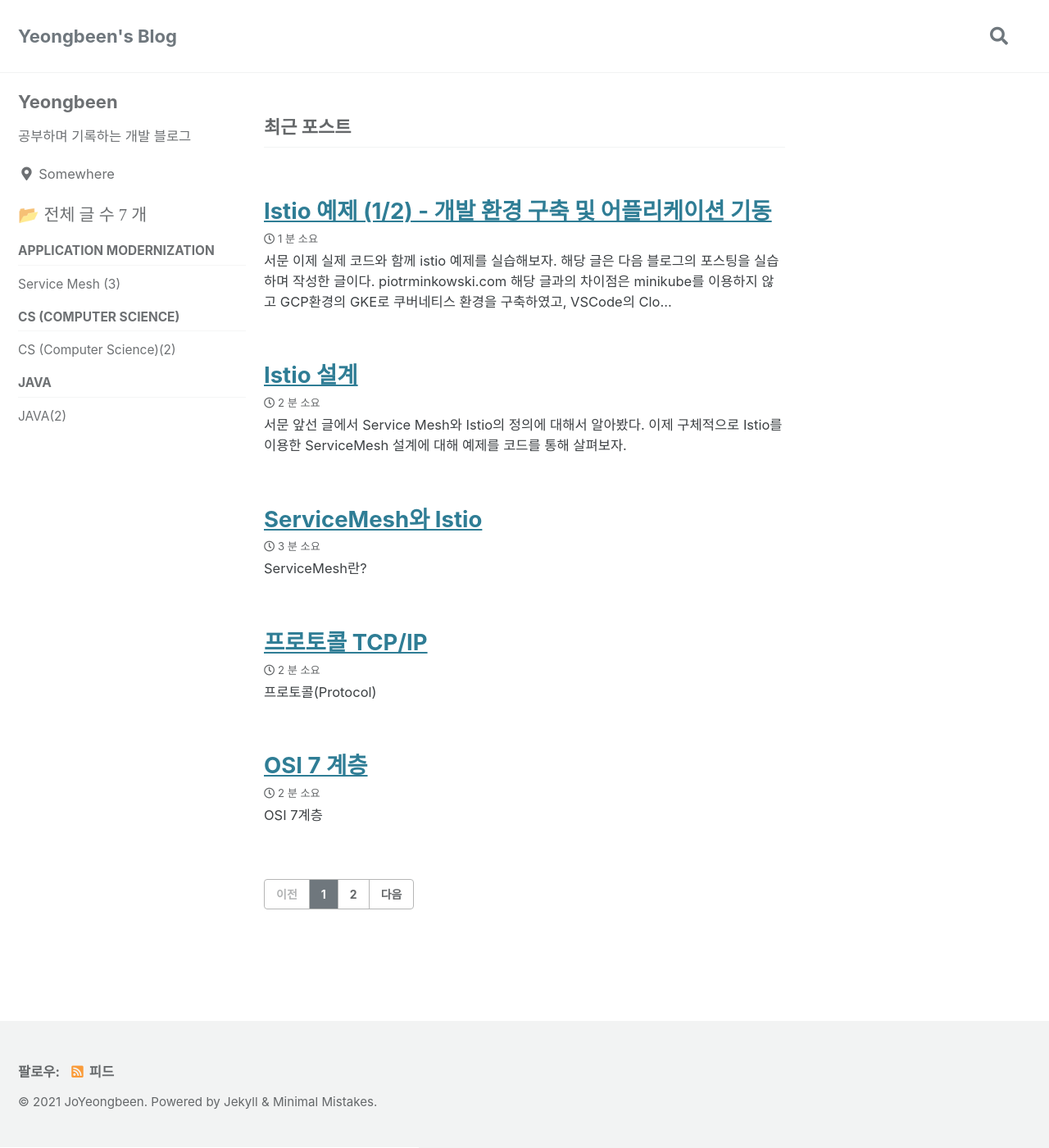
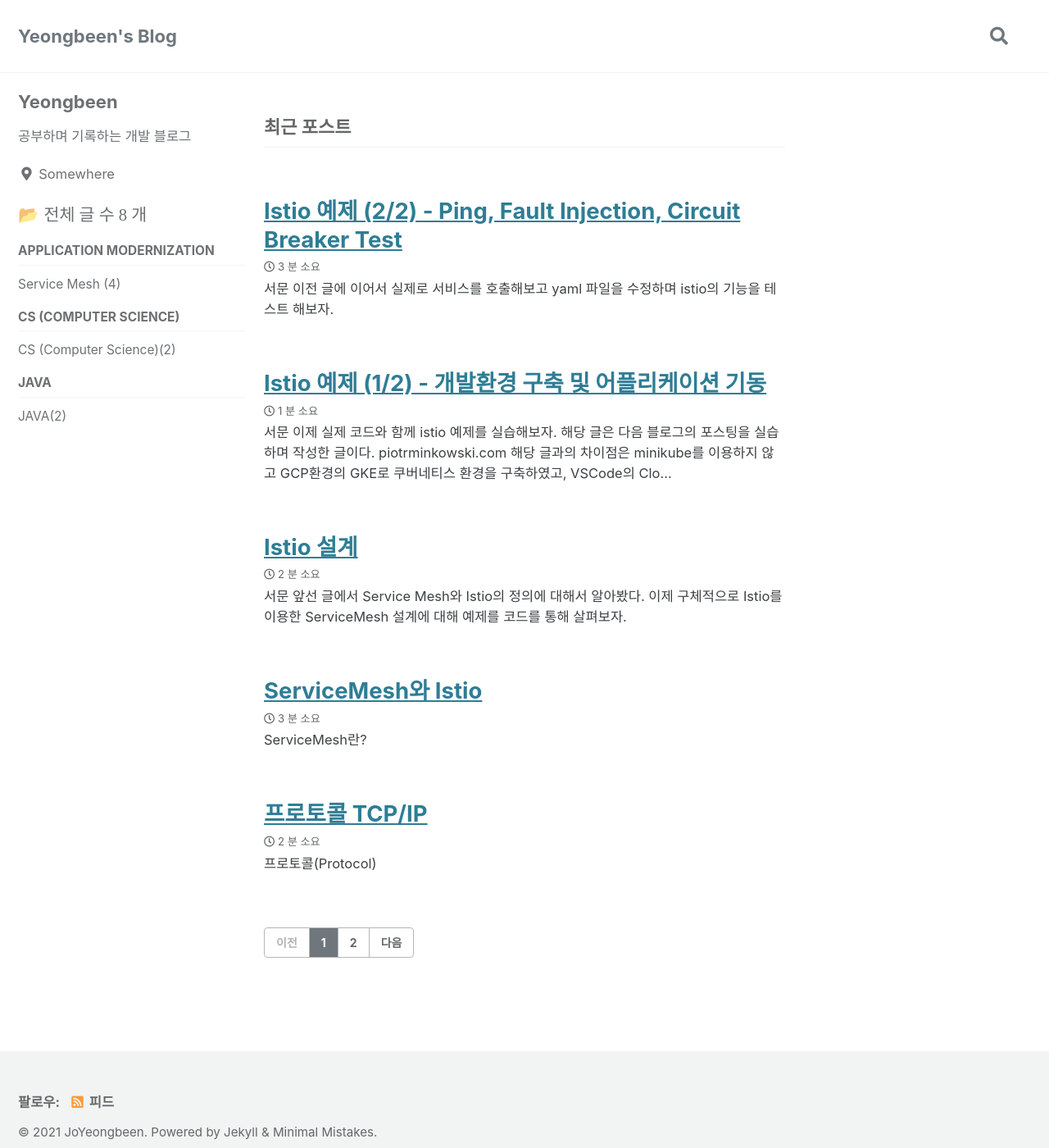
Before and after one commit to JoYeongbeen/joyeongbeen.github.io, a Jekyll site: the page built from index.html, in a window 1280 px wide and 1400 px high. Shown: the whole window at 82% size. Built offline with Jekyll 4.4.1, drawn with Linux system fonts in a browser that asks for light colours; cached includes are drawn as plain includes; the list of posts is cut into pages by our own code; part of the change alters nothing that is shown.

Commit message:
complete service mesh

````diff
--- a/_posts/2021-10-17-istioexample.md
+++ b/_posts/2021-10-17-istioexample.md
@@ -1,7 +1,7 @@
 ---
 layout: posts
-title:  "Istio 예제 (1/2) - 개발 환경 구축 및 어플리케이션 기동"
-date:   2021-10-17 14:00:00 +0900
+title:  "Istio 예제 (1/2) - 개발환경 구축 및 어플리케이션 기동"
+date:   2021-10-17 15:00:00 +0900
 categories:
     - servicemesh
 ---
@@ -10,40 +10,42 @@ categories:
 해당 글은 다음 블로그의 포스팅을 실습하며 작성한 글이다. [piotrminkowski.com](https://piotrminkowski.com/2020/06/01/service-mesh-on-kubernetes-with-istio-and-spring-boot/)
 해당 글과의 차이점은 minikube를 이용하지 않고 GCP환경의 GKE로 쿠버네티스 환경을 구축하였고, VSCode의 CloudCode를 사용해서 서비스 배포를 진행했다.
 예제 내에서 사용하는 명령어는 구글 클라우드 콘솔에서 Cloud Shell내에서 진행한다.
+본글에서는 개발환경 구축과 어플리케이션 기동까지 진행하고 다음글에서 실제 테스트를 진행하도록 하겠다.
 
 
 # GKE 구축 및 istio 설치
 1. GKE 클러스터 생성
-    ![](../assets/images/istioexample1.png)
+   - GCP에 Kubernetes 클러스터를 생성한다.
+    ![](https://user-images.githubusercontent.com/82242095/137614315-e7308442-9c91-469d-bb3d-0aa12c1fc051.png)
 2. istio 설치
    - 명령어를 통해 최신 istio를 설치한다.
-   ```
-   curl -L https://git.io/getLatestIstio | sh -
-   ```
-   - PATH를 설정한다.
-   ```
-   cd istio-1.11.3
+        ```
+        curl -L https://git.io/getLatestIstio | sh -
+        ```
+    - PATH를 설정한다.
+        ```
+        cd istio-1.11.3
 
-   export PATH=$PWD/bin:$PATH
-   ```
+        export PATH=$PWD/bin:$PATH
+        ```
    - 다음 명령어를 통해 쿠버네티스에 실제로 istio를 설치한다.
-   ```
-   istioctl install --set profile=demo -y
-   ```
+        ```
+        istioctl install --set profile=demo -y
+        ```
    - 실제로 설치가 정상적으로 진행되었는지 kubectl 명령어를 통해 확인한다.
-   ```
-   kubectl get pod -n istio-system
-   ```
-   ![](../assets/images/istioexample2.png)
+        ```
+        kubectl get pod -n istio-system
+        ```
+        ![](https://user-images.githubusercontent.com/82242095/137614322-344485d7-90ef-4295-b9ee-89346464d40c.png)
 3. sidecar injection 기능 활성화를 위한 라벨 추가
    - 라벨 추가 명령어
-   ```
-   kubectl label namespace default istio-injection=enabled
-   ```
+        ```
+        kubectl label namespace default istio-injection=enabled
+        ```
    - 라벨 확인 명령어
-   ```
-   kubectl get ns --show-labels
-   ```
+        ```
+        kubectl get ns --show-labels
+        ```
 
 
 
@@ -54,16 +56,20 @@ categories:
    ```
 2. VSCode 설치
 3. 확장프로그램 CloudCode 설치
-   ![](../_site/assets/images/istioexample3.png)
+   ![](https://user-images.githubusercontent.com/82242095/137614335-4a2cad37-08ea-4507-9155-fc927a587587.png)
+
 
 
 
 ## Cloud Code 클러스터 연결 및 어플리케이션 실행
 1. `Cloud Code-Kubernetes`의  `Clusters`창의 헤더에서 + 버튼(Add a Cluster to the KubeConfig)을 누른다.
 2. Google Kubernetes Engine을 선택하여 클러스터를 선택한후 GCP 계정에 로그인하여 클러스터를 선택한다.
-    ![](../_site/assets/images/istioexample4.png)
+    ![](https://user-images.githubusercontent.com/82242095/137614356-0919a8f7-2850-48a1-b74e-c6484e6ce06c.png)
 3. Cloud Code의 메뉴에서 Run on Kubernetes를 선택해 caller-service, callme-service의 scaffold.yaml파일을 각각 실행시킨다.
 4. 아래는 정상 실행된 어플리케이션 모습이다. (각각 caller-service, callme-service)
+
     |caller-service|calleme-service|
-    |---|-----|
-    |![](../assets/images/istioexample5.png) | ![](../assets/images/istioexample6.png)|
+    |---|---|
+    |![](https://user-images.githubusercontent.com/82242095/137614363-eac465fc-62f5-4ad3-a45d-e6325b50e850.png) | ![](https://user-images.githubusercontent.com/82242095/137614371-7e13663f-52cb-44cb-8082-88d13f886c9a.png)|
+5. GKE내에 정상적으로 caller-service, callme-service가 실행중임을 확인할 수 있다.
+    ![](https://user-images.githubusercontent.com/82242095/137614830-0c9e09f3-6e10-46d0-8393-691bd917f1f9.png)
--- /dev/null
+++ b/_posts/2021-10-17-istioexample2.md
@@ -0,0 +1,140 @@
+---
+layout: posts
+title:  "Istio 예제 (2/2) - Ping, Fault Injection, Circuit Breaker Test"
+date:   2021-10-17 16:00:00 +0900
+categories:
+    - servicemesh
+---
+## 서문
+이전 글에 이어서 실제로 서비스를 호출해보고 yaml 파일을 수정하며 istio의 기능을 테스트 해보자.
+
+해당 예제의 yaml 파일의 파라미터에 관한 설명은 앞에 작성한 다음글을 참고한다. [istio 설계](https://joyeongbeen.github.io/servicemesh/istionetwork/)
+
+해당 글은 다음 블로그의 포스팅을 실습하며 작성한 글이다. [piotrminkowski.com](https://piotrminkowski.com/2020/06/01/service-mesh-on-kubernetes-with-istio-and-spring-boot/)
+해당 글과의 차이점은 minikube를 이용하지 않고 GCP환경의 GKE로 쿠버네티스 환경을 구축하였고, VSCode의 CloudCode를 사용해서 서비스 배포를 진행했다.
+예제 내에서 사용하는 명령어는 구글 클라우드 콘솔에서 Cloud Shell내에서 진행한다.
+
+# 프로그램 구조도
+* 해당 Istio 예제에서 트래픽의 흐름은 아래와 같이 진행되게 된다.
+* 외부에서 요청된 `GET http://caller.example.com/caller/ping` 요청이 **ingress gateway**를 통해 **VirtualService**로 이동하고 **VirtualService**에서는 어느 서비스로 트래픽을 이동시킬지 라우팅 진행 되고 **DestinationRule**에 의해 라우팅된 서비스에 정의해놓은 Rule을 가지고 트래픽이 이동하는 모습이다.
+
+![](https://user-images.githubusercontent.com/82242095/137615156-a9658e3d-34da-48ed-afcc-e5ab20a72633.png)
+
+# 예제코드 디렉토리
+* 예제 코드는 호출을 하는 caller-service와 호출을 받는 callme-service로 이루어져 있다.
+* 아래는 caller-service의 디렉토리 구조이다.
+
+|디렉토리|설명|
+|----|---|
+|![](https://user-images.githubusercontent.com/82242095/137615284-e7f13a73-a984-456d-9381-6c28ebcd9001.png)|K8s </br> - deployment.yaml 쿠버네티스에 배포와 관련된 yaml파일 <br/>- Istio-rule.yaml Istio에서 사용되는 gateway, VirtualService, DestinationRule에 관한 정보를 갖고있는 yaml파일<br/><br/>Controller<br/>- 실제 호출을 수행하는 부분으로 /caller 밑에 /ping, /ping-with-random-error, /ping-with-random-delay로 구성 되어있다.<br/><br/>skaffold.yaml<br/>- 로컬환경에서 개발한 내용을 쿠버네티스에 편하게 배포할 수 있도록 도와주는 skaffold에 관련된 yaml파일|
+
+* 아래는 callme-service의 디렉토리 구조이다.
+*
+|디렉토리|설명|
+|----|---|
+|![](https://user-images.githubusercontent.com/82242095/137615542-1c8dfeda-e49b-415e-a12f-16b7ca25e508.png)|K8s </br> - deployment.yaml 쿠버네티스에 배포와 관련된 yaml파일 <br/>- Istio-rule.yaml Istio에서 사용되는 VirtualService, DestinationRule에 관한 정보를 갖고있는 yaml파일<br/><br/>Controller<br/>- 실제 호출을 수행하는 부분으로 /callme 밑에 /ping, /ping-with-random-error, /ping-with-random-delay로 구성 되어있다.<br/><br/>skaffold.yaml<br/>- 로컬환경에서 개발한 내용을 쿠버네티스에 편하게 배포할 수 있도록 도와주는 skaffold에 관련된 yaml파일|
+
+# Ping Test
+1.   controller의 /ping을 호출해본다.
+       ```
+       curl -v -H "Host:caller.example.com" http://ingress-gateway 엔드포인트 주소/caller/ping
+       ```
+       ![](https://user-images.githubusercontent.com/82242095/137615627-f374de73-2d3f-468e-ba56-9ebf468bc073.png))
+* 이때 Host는 gateway에 지정된 값이고 IP의 경우에는 Istio-ingressgateway의 endpoint이다.
+* 정해진 트래픽 비율로 정상적으로 호출됨을 확인할 수 있다.
+
+
+# Fault Injection Test
+1. caller-service의 Istio-rules.yaml의 VirtualService 변경 (timeout 파라미터 부분 주석해제)
+   ```
+    apiVersion: networking.Istio.io/v1beta1
+    kind: VirtualService
+    metadata:
+      name: caller-service-route
+    spec:
+      hosts:
+        - "caller.example.com"
+      gateways:
+        - caller-gateway
+      http:
+        - route:
+            - destination:
+                host: caller-service
+                subset: v1
+          timeout: 0.5s # - to enable if using Istio fault on callme-service route
+   ```
+2. callme-service의 Istio-rules.yaml의 VirtualService 변경 (fault 파라미터 부분 주석해제)
+    ```
+    apiVersion: networking.Istio.io/v1beta1
+    kind: VirtualService
+    metadata:
+      name: callme-service-route
+    spec:
+      hosts:
+        - callme-service
+      http:
+        - route:
+          - destination:
+              host: callme-service
+              subset: v2
+            weight: 80
+          - destination:
+              host: callme-service
+              subset: v1
+            weight: 20
+          fault: # --- enable for inject fault into the route
+            delay:
+              percentage:
+                value: 33
+              fixedDelay: 3s
+    ```
+3. /caller/ping 호출
+    ```
+    curl -v -H "Host:caller.example.com" http://ingress-gateway 엔드포인트 주소/caller/ping
+    ```
+    ![](https://user-images.githubusercontent.com/82242095/137615805-ac469a21-9d97-4ef4-999e-a5645721a120.png)
+    * 지정한 비율대로 timeout fault가 발생하는 것을 확인할 수 있다.
+
+# Circuit Break Test
+1. callme-service의 Istio-rules.yaml의 DestinationRule 변경 (trafficPolicy) 파라미터 부분 주석해제)
+   ```
+    apiVersion: networking.Istio.io/v1beta1
+    kind: DestinationRule
+    metadata:
+      name: callme-service-destination
+    spec:
+      host: callme-service
+      subsets:
+        - name: v1
+          labels:
+            version: v1
+        - name: v2
+          labels:
+            version: v2
+      trafficPolicy: # --- enable for adding circuit breaker into DestinationRule
+        connectionPool:
+          http:
+            http1MaxPendingRequests: 1
+            maxRequestsPerConnection: 1
+            maxRetries: 0
+        outlierDetection:
+          consecutive5xxErrors: 2
+          interval: 30s
+          baseEjectionTime: 1m
+          maxEjectionPercent: 100
+   ```
+2. callme-service의 복제본을 생성한다. (Circuit breaker를 통해 차단되는 인스턴스를 확인하기위해)
+   ```
+   kubectl scale --replicas=2 deployment/callme-service-v2
+   ```
+3. ping-with-random-error를 발생시킨다.
+   ```
+   curl -H "Host:caller.example.com" http://ingress-gateway 엔드포인트 주소/caller/ping-with-random-error
+   ```
+
+4. 해당 결과는 kiali에서 확인한다.
+    ```
+    istioctl dashboard kiali
+    ```
+![](https://user-images.githubusercontent.com/82242095/137615908-a7520e34-7150-4c85-a8b5-2477831cd3b6.png)
+* Kiali에서 Circuit Breaker는 번개모양으로 표시되며 현재 5xx에러가 2번 이상 발생하여 callme-service의 인스턴스가 방출되어 열쇠모양으로 잠긴 것을 확인할 수 있다.
````
